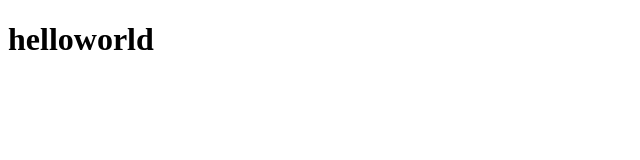
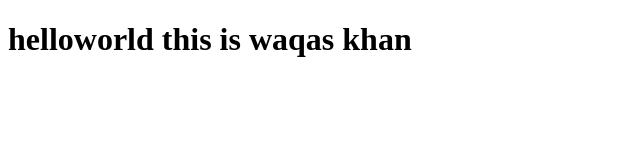
Before and after one commit to waqaskhan111555/BootCamp2020Sample, a plain HTML site: page index.html in a window 1280 px wide. Shown: the whole page, without its empty margins (0-640 px from the left). Drawn offline with Linux system fonts and the light colour scheme.

Commit message:
Update index.html

```diff
--- a/index.html
+++ b/index.html
@@ -6,6 +6,6 @@
     <title>Document</title>
   </head>
   <body>
-    <h1>helloworld</h1>
+    <h1>helloworld this is waqas khan</h1>
   </body>
 </html>
```
